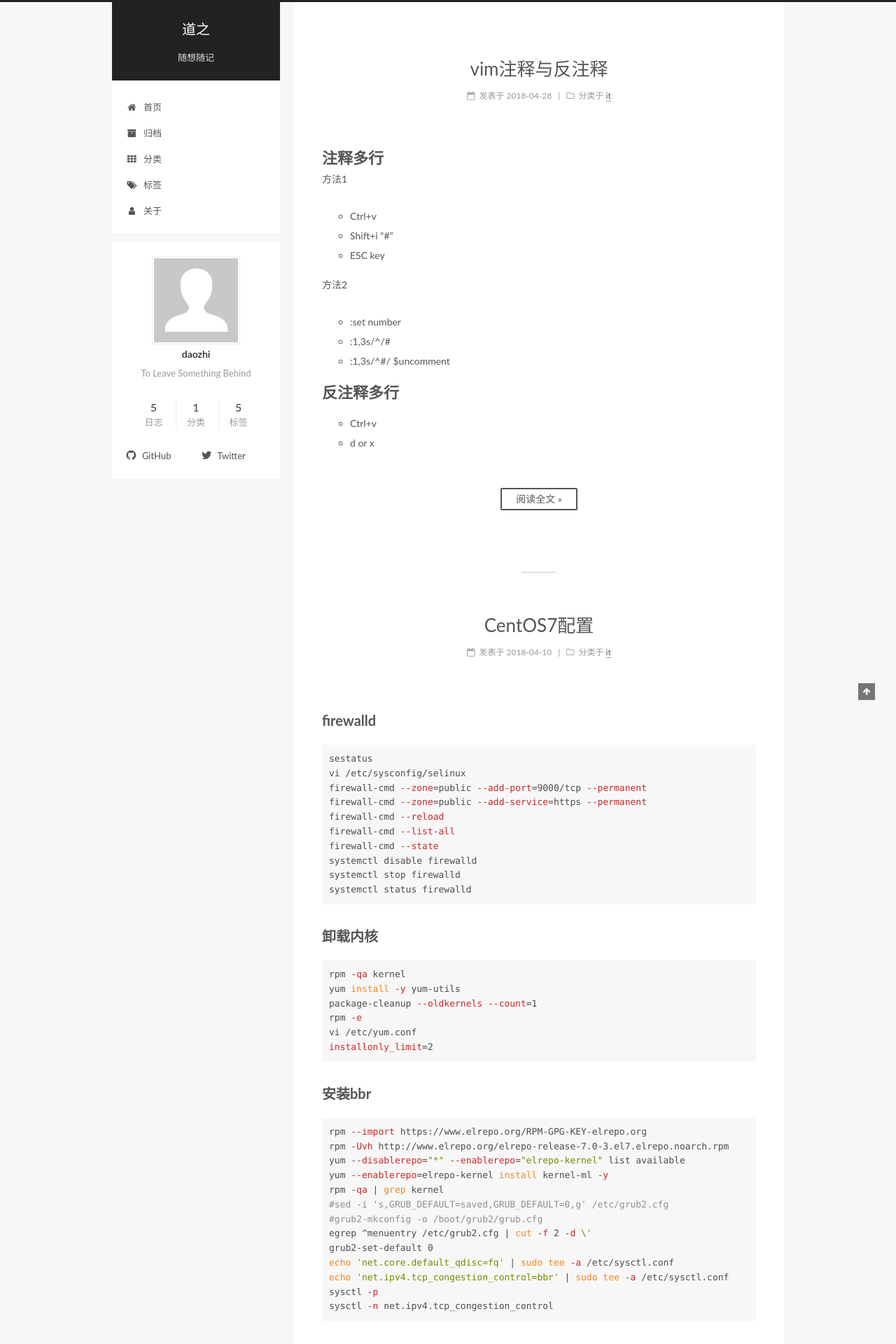
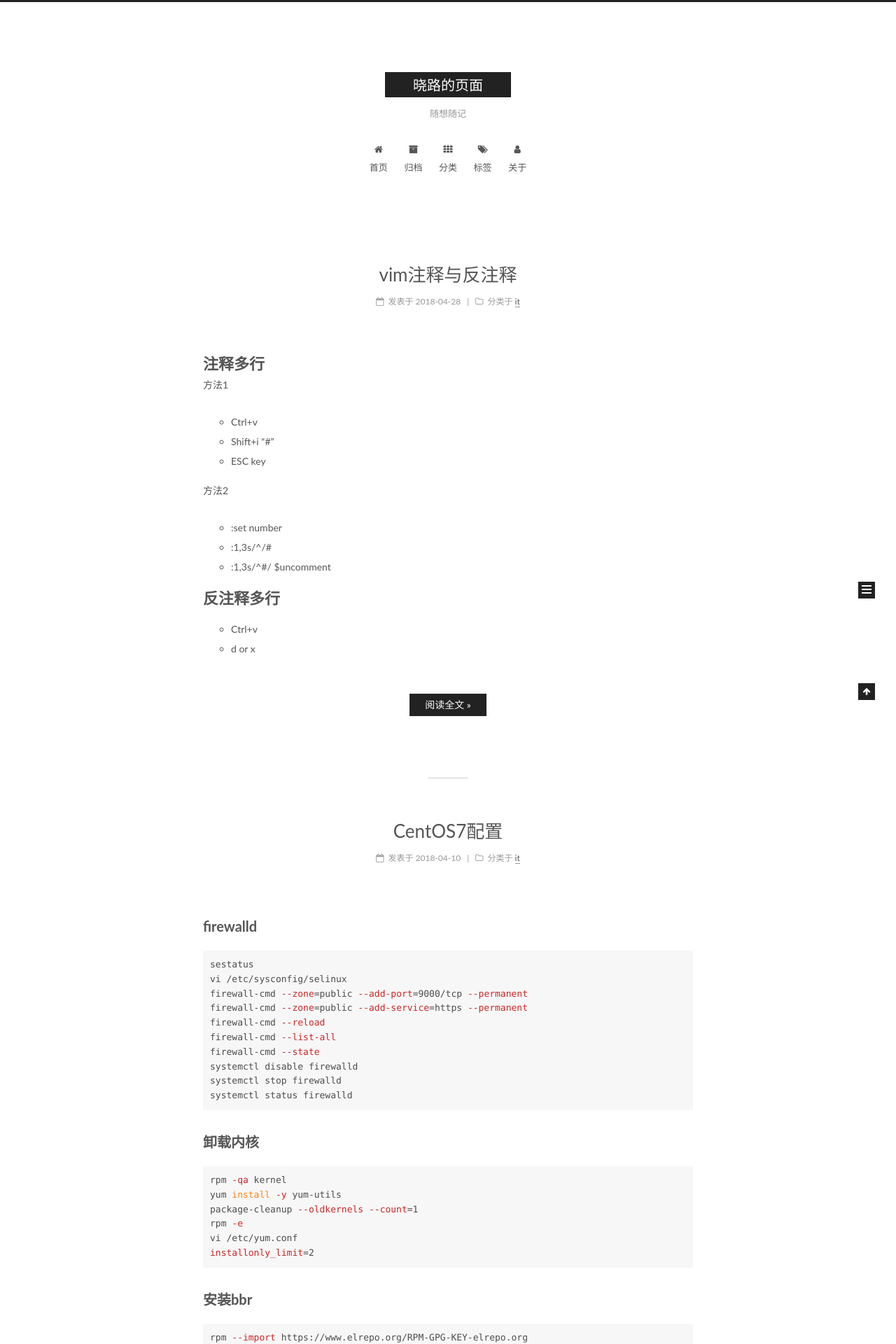
Before and after one commit to xiaolugo/xiaolugo.github.io, a Jekyll site: the page built from index.html, in a window 1280 px wide. Shown: the top 1920 px of the page at 70% size. Built offline with Jekyll 4.4.1, drawn with Linux system fonts in a browser that asks for light colours; the list of posts is cut into pages by our own code; some of the changed text lies outside the part shown.

Commit message:
Update _config.yml

```diff
--- a/_config.yml
+++ b/_config.yml
@@ -4,17 +4,17 @@
 # ---------------------------------------------------------------
 
 # Site
-title: 道之
+title: 晓路的页面
 subtitle: 随想随记
-description: To Leave Something Behind
-author: daozhi
+description: 文科生学习互联网
+author: xiaolu
 # Support language: de, en, fr-FR, id, ja, ko, pt-BR, pt, ru, zh-Hans, zh-hk, zh-tw
 language: zh-Hans
 date_format: '%Y-%m-%d'
-repository: xiaolugo/xiaolugo.github.io
+repository: xiaolugu/xiaolugu.github.io
 # URL
 ## If your site is put in a subdirectory, set url as 'http://yoursite.com' and baseurl as '/child'
-url: https://xiaolugo.github.io/
+url: https://xiaolugu.github.io/
 baseurl:
 permalink: none
 
@@ -78,7 +78,7 @@ plugins:
 favicon: /assets/favicon.ico
 
 # Set default keywords (Use a comma to separate)
-keywords: "vps"
+keywords: "linux"
 
 # Set rss to false to disable feed link.
 # Leave rss as empty to use site's feed link.
@@ -150,9 +150,9 @@ menu_icons:
 # ---------------------------------------------------------------
 
 # Schemes
-#scheme: Muse
+scheme: Muse
 #scheme: Mist
-scheme: Pisces
+#scheme: Pisces
 
 
 # ---------------------------------------------------------------
@@ -215,7 +215,7 @@ font:
 #social:
   #LinkLabel: Link
 social:
-  GitHub: https://github.com/xiaolugo
+  GitHub: https://github.com/xiaolugu
   Twitter: https://twitter.com/gudaozhi
   #facebook: https://www.facebook.com/xiaolugo
 
```
